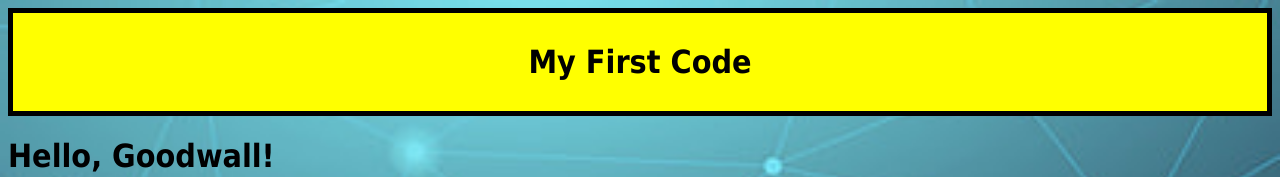
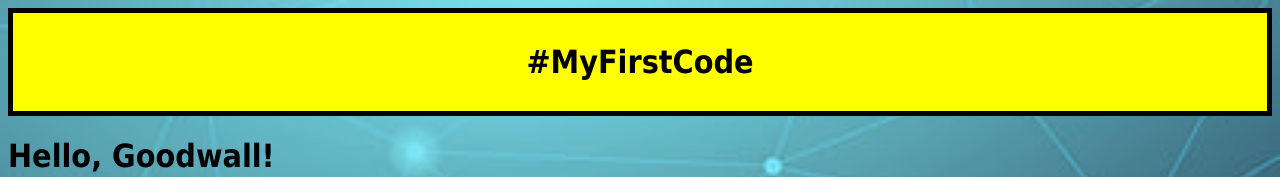
Before and after one commit to 01-J-L/my-first-code, a plain HTML site: page index.html in a window 1280 px wide. Shown: the top 177 px of the page. Drawn offline with Linux system fonts and the light colour scheme.

Commit message:
Update header text from 'My First Code' to '#MyFirstCode'

```diff
--- a/index.html
+++ b/index.html
@@ -21,7 +21,7 @@
 
   <body>
 
-	<h1 style="text-align: center; background-color: yellow; padding: 30px; border: 5px solid #000000;">My First Code</h1>
+	<h1 style="text-align: center; background-color: yellow; padding: 30px; border: 5px solid #000000;">#MyFirstCode</h1>
 	<h1>Hello, Goodwall!</h1>
 	<h2 style="color:rgb(255, 255, 255)">This is my first HTML code.</h2>
 
```
